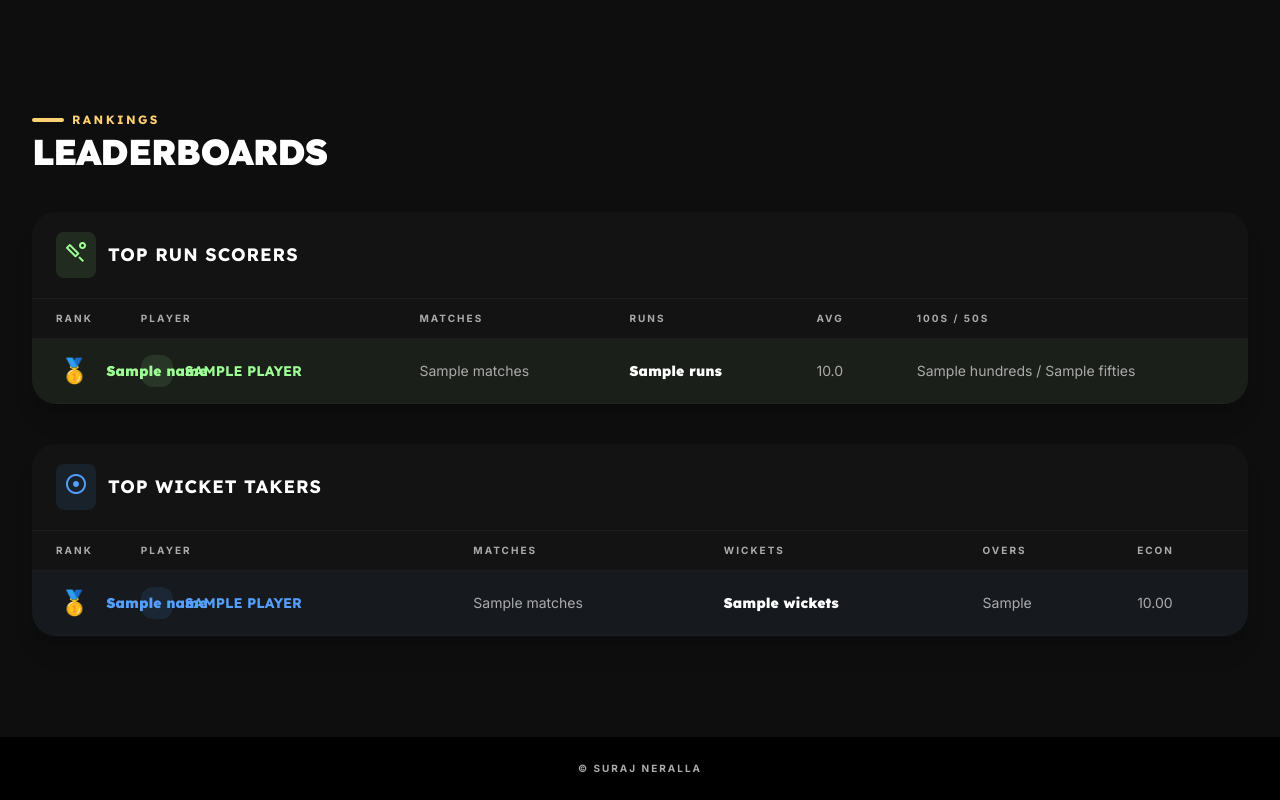
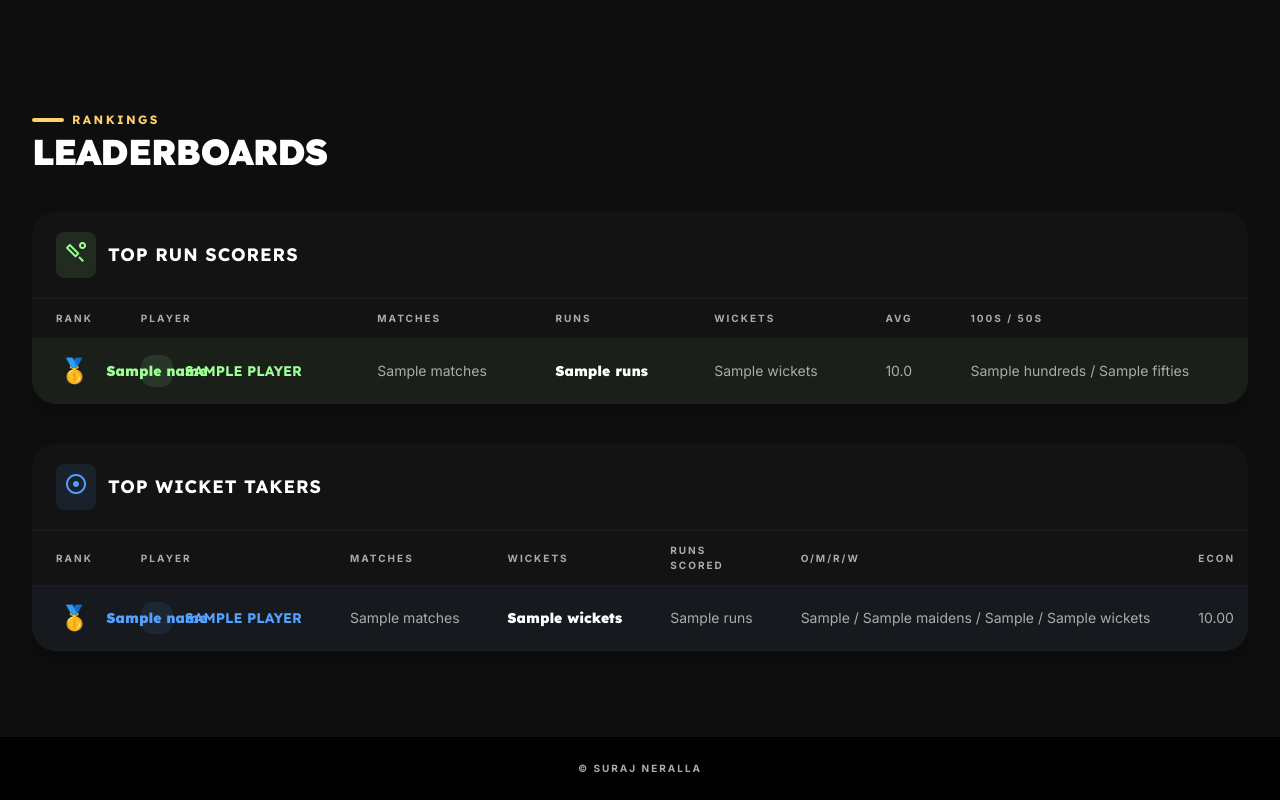
Before and after one commit to SurajNeralla/shc-stats, a Python web app: template templates/leaderboard.html in a window 1280 px wide. Run offline with Jinja, Linux system fonts and the light colour scheme; the template is opened without the code that fills it: most values are stand-ins (such as "Sample title", 1, 10 or a date in 2020); some libraries are stand-ins or nearby versions.

Commit message:
feat(leaderboard): show runs scored and wickets across both leaderboards

```diff
--- a/templates/leaderboard.html
+++ b/templates/leaderboard.html
@@ -28,6 +28,7 @@
                     <th class="px-6 py-3 text-left text-[10px] font-bold text-on-surface-variant uppercase tracking-[0.2em]">Player</th>
                     <th class="px-6 py-3 text-left text-[10px] font-bold text-on-surface-variant uppercase tracking-[0.2em]">Matches</th>
                     <th class="px-6 py-3 text-left text-[10px] font-bold text-on-surface-variant uppercase tracking-[0.2em]">Runs</th>
+                    <th class="px-6 py-3 text-left text-[10px] font-bold text-on-surface-variant uppercase tracking-[0.2em]">Wickets</th>
                     <th class="px-6 py-3 text-left text-[10px] font-bold text-on-surface-variant uppercase tracking-[0.2em]">Avg</th>
                     <th class="px-6 py-3 text-left text-[10px] font-bold text-on-surface-variant uppercase tracking-[0.2em]">100s / 50s</th>
                 </tr>
@@ -59,13 +60,14 @@
                     </td>
                     <td class="px-6 py-4 whitespace-nowrap text-sm text-on-surface-variant">{{ l.matches }}</td>
                     <td class="px-6 py-4 whitespace-nowrap text-sm font-headline font-black text-on-surface">{{ l.runs }}</td>
+                    <td class="px-6 py-4 whitespace-nowrap text-sm text-on-surface-variant">{{ l.wickets }}</td>
                     <td class="px-6 py-4 whitespace-nowrap text-sm text-on-surface-variant">
                         {% if l.matches %}{{ "%.1f"|format(l.runs/l.matches) }}{% else %}0.0{% endif %}
                     </td>
                     <td class="px-6 py-4 whitespace-nowrap text-sm text-on-surface-variant">{{ l.hundreds }} / {{ l.fifties }}</td>
                 </tr>
                 {% else %}
-                <tr><td colspan="6" class="px-6 py-12 text-center text-sm text-on-surface-variant">No data yet</td></tr>
+                <tr><td colspan="7" class="px-6 py-12 text-center text-sm text-on-surface-variant">No data yet</td></tr>
                 {% endfor %}
             </tbody>
         </table>
@@ -86,7 +88,8 @@
                     <th class="px-6 py-3 text-left text-[10px] font-bold text-on-surface-variant uppercase tracking-[0.2em]">Player</th>
                     <th class="px-6 py-3 text-left text-[10px] font-bold text-on-surface-variant uppercase tracking-[0.2em]">Matches</th>
                     <th class="px-6 py-3 text-left text-[10px] font-bold text-on-surface-variant uppercase tracking-[0.2em]">Wickets</th>
-                    <th class="px-6 py-3 text-left text-[10px] font-bold text-on-surface-variant uppercase tracking-[0.2em]">Overs</th>
+                    <th class="px-6 py-3 text-left text-[10px] font-bold text-on-surface-variant uppercase tracking-[0.2em]">Runs Scored</th>
+                    <th class="px-6 py-3 text-left text-[10px] font-bold text-on-surface-variant uppercase tracking-[0.2em]">O/M/R/W</th>
                     <th class="px-6 py-3 text-left text-[10px] font-bold text-on-surface-variant uppercase tracking-[0.2em]">Econ</th>
                 </tr>
             </thead>
@@ -117,13 +120,14 @@
                     </td>
                     <td class="px-6 py-4 whitespace-nowrap text-sm text-on-surface-variant">{{ l.matches }}</td>
                     <td class="px-6 py-4 whitespace-nowrap text-sm font-headline font-black text-on-surface">{{ l.wickets }}</td>
-                    <td class="px-6 py-4 whitespace-nowrap text-sm text-on-surface-variant">{{ l.overs_bowled }}</td>
+                    <td class="px-6 py-4 whitespace-nowrap text-sm text-on-surface-variant">{{ l.runs }}</td>
+                    <td class="px-6 py-4 whitespace-nowrap text-sm text-on-surface-variant">{{ l.overs_bowled }} / {{ l.maidens }} / {{ l.runs_conceded }} / {{ l.wickets }}</td>
                     <td class="px-6 py-4 whitespace-nowrap text-sm text-on-surface-variant">
                         {% if l.overs_bowled %}{{ "%.2f"|format(l.runs_conceded/l.overs_bowled) }}{% else %}0.00{% endif %}
                     </td>
                 </tr>
                 {% else %}
-                <tr><td colspan="6" class="px-6 py-12 text-center text-sm text-on-surface-variant">No data yet</td></tr>
+                <tr><td colspan="7" class="px-6 py-12 text-center text-sm text-on-surface-variant">No data yet</td></tr>
                 {% endfor %}
             </tbody>
         </table>
```
